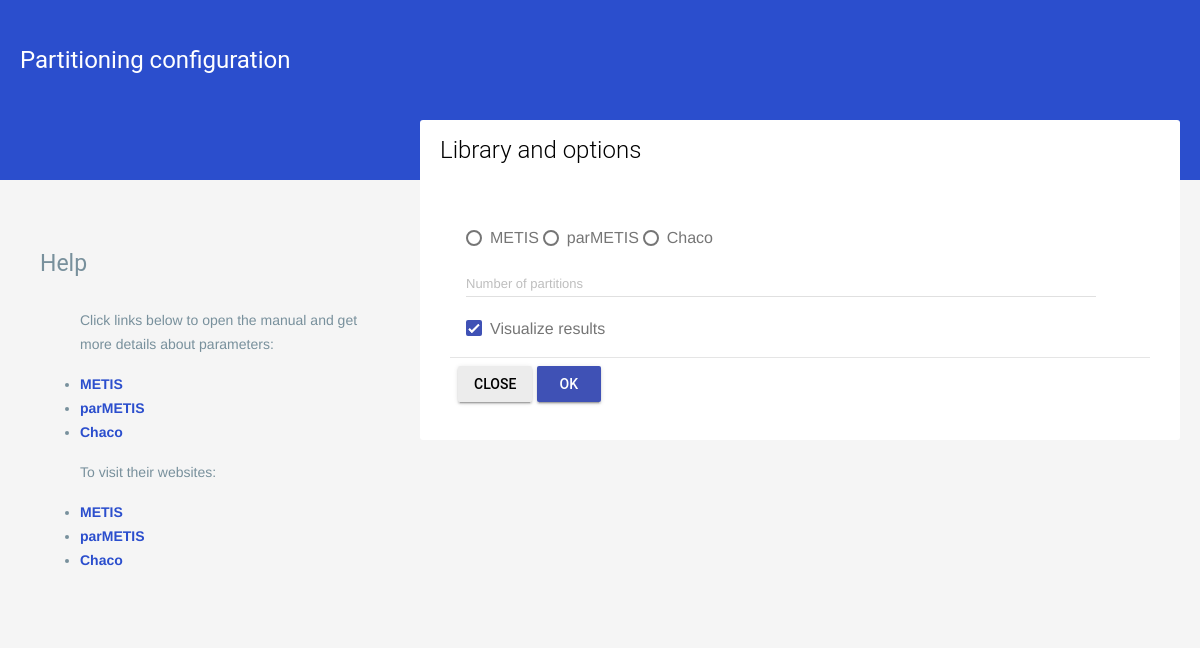
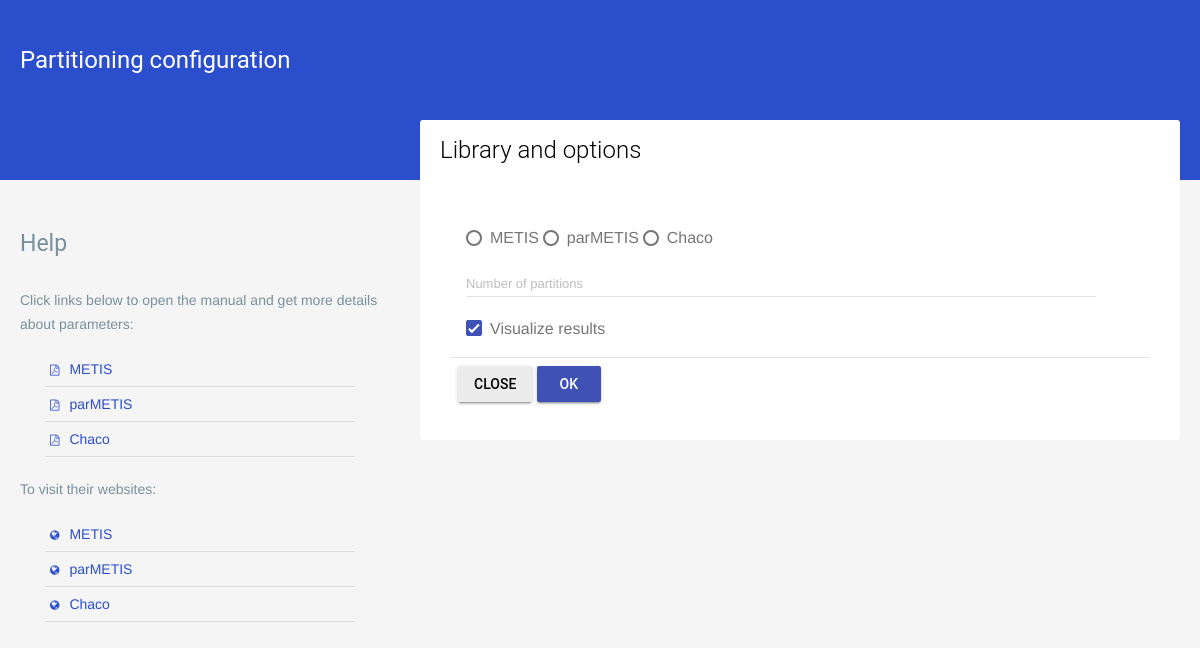
Before and after one commit to bnogaret/graph-partitioning, an Electron app: page src/optionsDialog/optionsDialog.html in a window 1200 px wide. Drawn offline with nearby package versions, Linux system fonts and the light colour scheme; no server answers.

Commit message:
Improve style of the help section in pop-up windows

```diff
--- a/src/optionsDialog/optionsDialog.html
+++ b/src/optionsDialog/optionsDialog.html
@@ -4,6 +4,7 @@
 <head>
   <meta charset="UTF-8">
   <title>Partitioning configuration</title>
+  <link rel="stylesheet" href="../../node_modules/font-awesome/css/font-awesome.min.css">
   <link rel="stylesheet" href="../../node_modules/material-design-lite/material.min.css">
   <link rel="stylesheet" href="../../libs/mdl-selectfield.min.css">
   <link rel="stylesheet" href="../../static/pop-up-window.css">
@@ -21,34 +22,33 @@
 
       <div class="mdl-grid mdl-grid--no-spacing">
         <div class="mdl-cell mdl-cell--4-col mdl-color--grey-100">
-          <div class="p-40 p-r-20 p-20--small">
+          <div class="p-20">
             <div class="mdl-color-text--blue-grey-400">
               <h3>Help</h3>
-              <ul>
-                <p aligh="lef">Click links below to open the manual and get more details about parameters:</p>
-                <p align="center">
+              <p>Click links below to open the manual and get more details about parameters:</p>
+              <ul class="list-bordered">
                 <li>
-                    <a href="../../static/manual_metis.pdf" target="_blank" class="open-external-url"><b>METIS</b></a>
+                  <a href="../../static/manual_metis.pdf" target="_blank" class="open-external-url"><i class="fa fa-file-pdf-o m-r-10 f11"></i>METIS</a>
                 </li>
                 <li>
-                    <a href="../../static/manual_parmetis.pdf" target="_blank" class="open-external-url"><b>parMETIS</b></a>
+                  <a href="../../static/manual_parmetis.pdf" target="_blank" class="open-external-url"><i class="fa fa-file-pdf-o m-r-10 f11"></i>parMETIS</a>
                 </li>
                 <li class="visible-for-linux">
-                    <a href="../../static/manual_chaco.pdf" target="_blank" class="open-external-url"><b>Chaco</b></a>
+                  <a href="../../static/manual_chaco.pdf" target="_blank" class="open-external-url"><i class="fa fa-file-pdf-o m-r-10 f11"></i>Chaco</a>
                 </li>
-                </p>
-                <p aligh="lef">To visit their websites:</p>
-                <p align="center">
+              </ul>
+              <br/>
+              <p>To visit their websites:</p>
+              <ul class="list-bordered">
                 <li>
-                    <a href="http://glaros.dtc.umn.edu/gkhome/metis/metis/overview" target="_blank" class="open-external-url"><b>METIS</b></a>
+                  <a href="http://glaros.dtc.umn.edu/gkhome/metis/metis/overview" target="_blank" class="open-external-url"><i class="fa fa-globe m-r-10 f11"></i>METIS</a>
                 </li>
                 <li>
-                    <a href="http://glaros.dtc.umn.edu/gkhome/metis/parmetis/overview" target="_blank" class="open-external-url"><b>parMETIS</b></a>
+                  <a href="http://glaros.dtc.umn.edu/gkhome/metis/parmetis/overview" target="_blank" class="open-external-url"><i class="fa fa-globe m-r-10 f11"></i>parMETIS</a>
                 </li>
                 <li class="visible-for-linux">
-                    <a href="http://www3.cs.stonybrook.edu/~algorith/implement/chaco/implement.shtml" target="_blank" class="open-external-url"><b>Chaco</b></a>
+                  <a href="http://www3.cs.stonybrook.edu/~algorith/implement/chaco/implement.shtml" target="_blank" class="open-external-url"><i class="fa fa-globe m-r-10 f11"></i>Chaco</a>
                 </li>
-                </p>
               </ul>
             </div>
           </div>
--- a/static/pop-up-window.css
+++ b/static/pop-up-window.css
@@ -81,6 +81,31 @@
   margin-bottom: 20px;
 }
 
+.m-r-10 {
+  margin-right: 10px;
+}
+
+.f11 {
+  font-size: 11px;
+}
+
+.list-bordered {
+	list-style: none;
+	margin: 0;
+	padding-right: 25px;
+  padding-left: 25px;
+}
+
+.list-bordered li {
+	border-bottom: 1px rgba(0,0,0,.1) solid;
+}
+
+.list-bordered li a {
+  display: block;
+  padding: 5px;
+  text-decoration: none;
+}
+
 h3 {
   font-size: 23px;
 }
```
Also changed, not shown: src/server/addServer.html (+1 -1 lines). Lines whose indentation alone changed are shown as unchanged.
